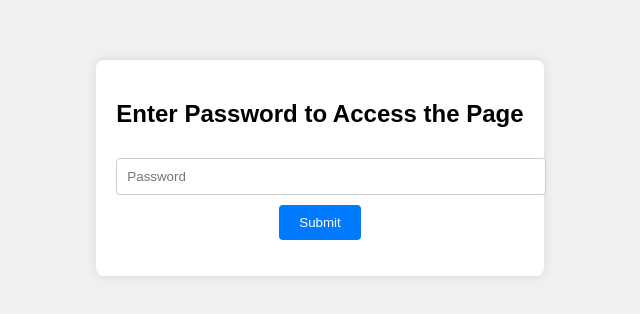
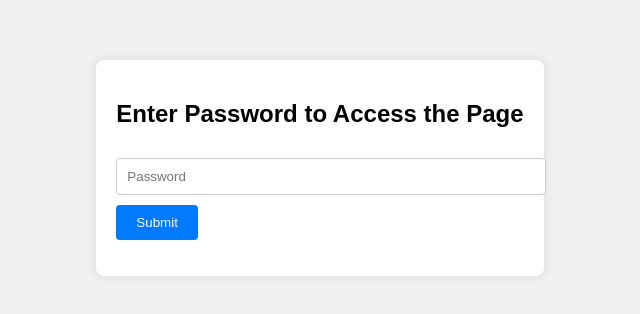
Before and after one commit to ryancfelton/fairytale, a plain HTML site: page index.html in a window 1280 px wide. Shown: the part 232-546 px from the top of the page, without its empty margins (320-960 px from the left). Drawn offline with Linux system fonts and the light colour scheme.

Commit message:
Update styles.css

```diff
--- a/styles.css
+++ b/styles.css
@@ -9,11 +9,13 @@ body {
 }
 
 .container {
-    text-align: center;
+    text-align: left;
     background-color: white;
     padding: 20px;
     border-radius: 8px;
     box-shadow: 0 0 10px rgba(0, 0, 0, 0.1);
+    max-width: 800px;
+    margin: 20px;
 }
 
 input[type="password"] {
```
